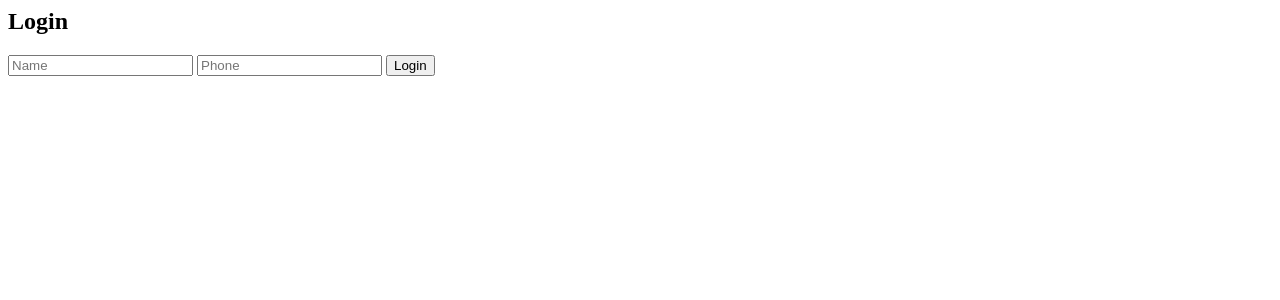
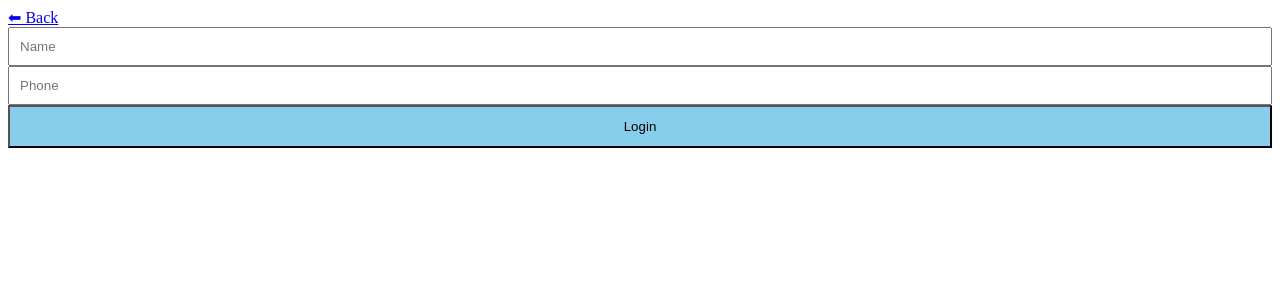
Before and after one commit to tahmid16122009-crypto/shoes-place, a Flask app: page /me in a window 1280 px wide. Shown: the top 300 px of the page. Run offline with Flask 3, Linux system fonts and the light colour scheme.

Commit message:
Update me.html

```diff
--- a/templates/me.html
+++ b/templates/me.html
@@ -1,12 +1,12 @@
+<a href="/home">⬅ Back</a>
+
 {% if user %}
-<h2>My Profile</h2>
-<p>{{user.name}}</p>
+<h1>{{user.name}}</h1>
 <p>{{user.phone}}</p>
 {% else %}
-<h2>Login</h2>
-<form action="/login" method="POST">
-<input name="name" placeholder="Name" required>
-<input name="phone" placeholder="Phone" required>
-<button>Login</button>
+<form method="POST" action="/login">
+<input name="name" placeholder="Name" style="width:100%;padding:10px">
+<input name="phone" placeholder="Phone" style="width:100%;padding:10px">
+<button style="background:skyblue;width:100%;padding:12px">Login</button>
 </form>
 {% endif %}
```
